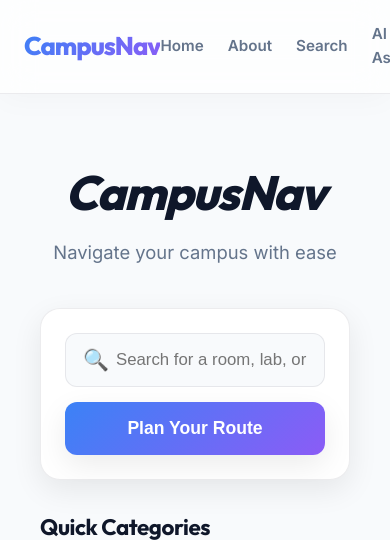
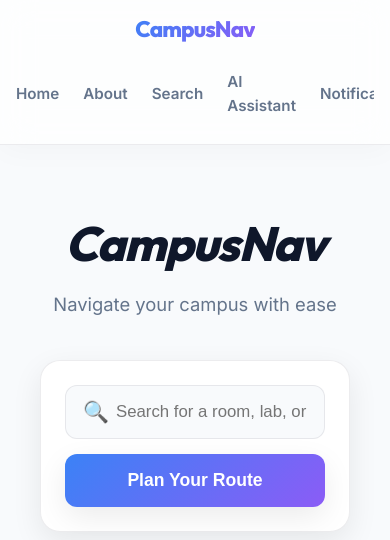
Before and after one commit to Kairux420/CampusNav, a PHP site: page /home.php in a window 390 px wide; the page is wider, and only the part inside the window is pictured. Shown: the top 540 px of that part. Run offline with PHP 8.4, Linux system fonts and the light colour scheme; the visitor is signed in with stand-in values (Sample User, id 1); data that the repository does not hold is empty; a stand-in replaces the project's code that opens the database connection.

Commit message:
Fix mobile header layout and dark mode typos

```diff
--- a/assets/css/style.css
+++ b/assets/css/style.css
@@ -1579,25 +1579,44 @@ body {
 }
 
 /* Dark mode fixes for search results */
-[data-theme=`"dark`"] .room-list {
+[data-theme="dark"] .room-list {
     background: var(--bg-main) !important;
     border-color: var(--border-color) !important;
 }
-[data-theme=`"dark`"] .room-card {
+[data-theme="dark"] .room-card {
     background: var(--bg-card) !important;
     border-color: var(--border-color) !important;
 }
-[data-theme=`"dark`"] .room-card h3 {
+[data-theme="dark"] .room-card h3 {
     color: var(--text-main) !important;
 }
-[data-theme=`"dark`"] .room-card p {
+[data-theme="dark"] .room-card p {
     color: var(--text-muted) !important;
 }
-[data-theme=`"dark`"] .search-filter select {
+[data-theme="dark"] .search-filter select {
     background: var(--bg-card) !important;
     color: var(--text-main) !important;
     border-color: var(--border-color) !important;
 }
-[data-theme=`"dark`"] .search-filter {
+[data-theme="dark"] .search-filter {
     color: var(--text-muted) !important;
 }
+
+/* Mobile Responsive Header */
+@media (max-width: 768px) {
+    .header-inner {
+        flex-direction: column;
+        gap: 16px;
+        padding: 12px 16px;
+    }
+    .main-nav {
+        width: 100%;
+        overflow-x: auto;
+        padding-bottom: 8px;
+        justify-content: flex-start;
+        -webkit-overflow-scrolling: touch;
+    }
+    .brand {
+        font-size: 1.4rem;
+    }
+}
```
